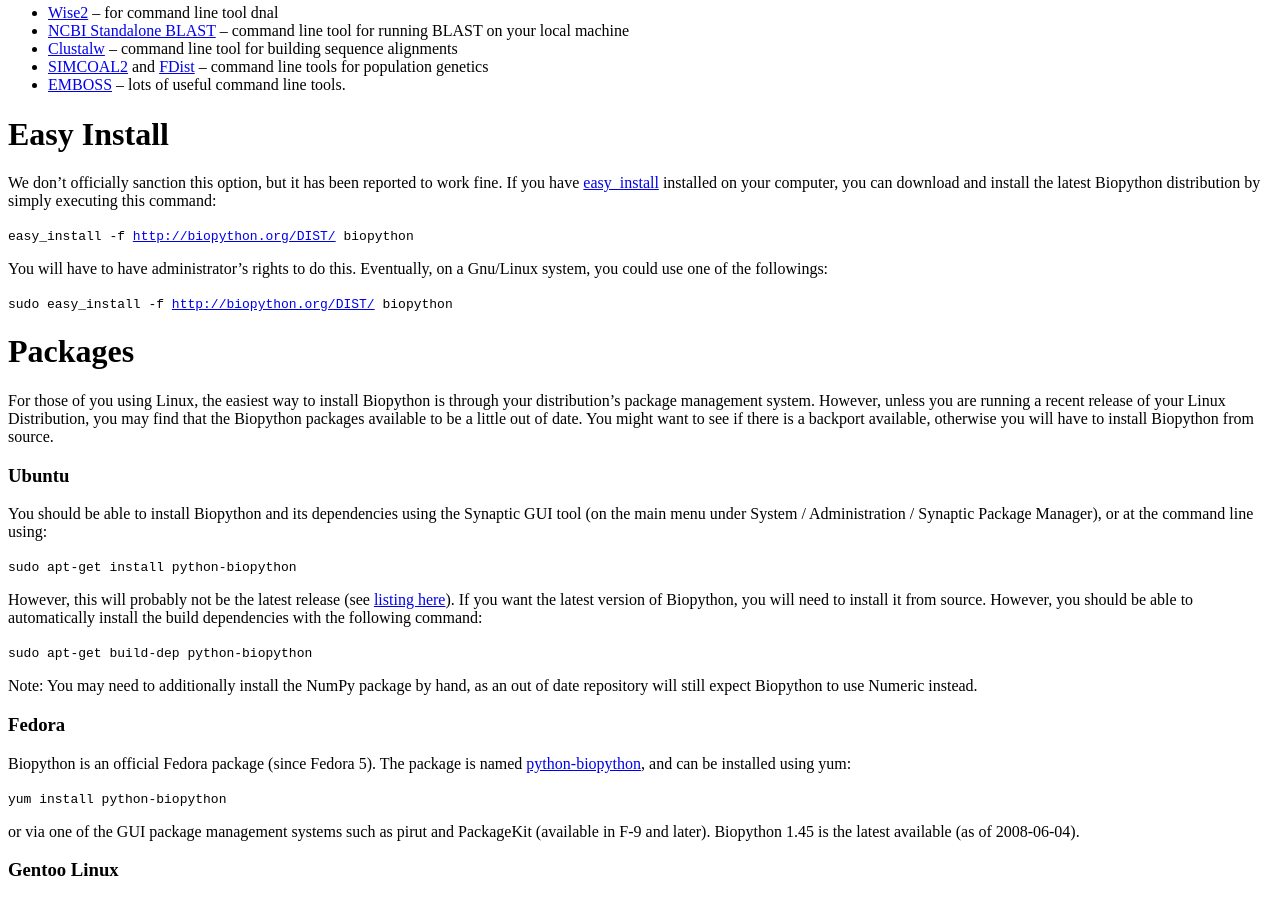
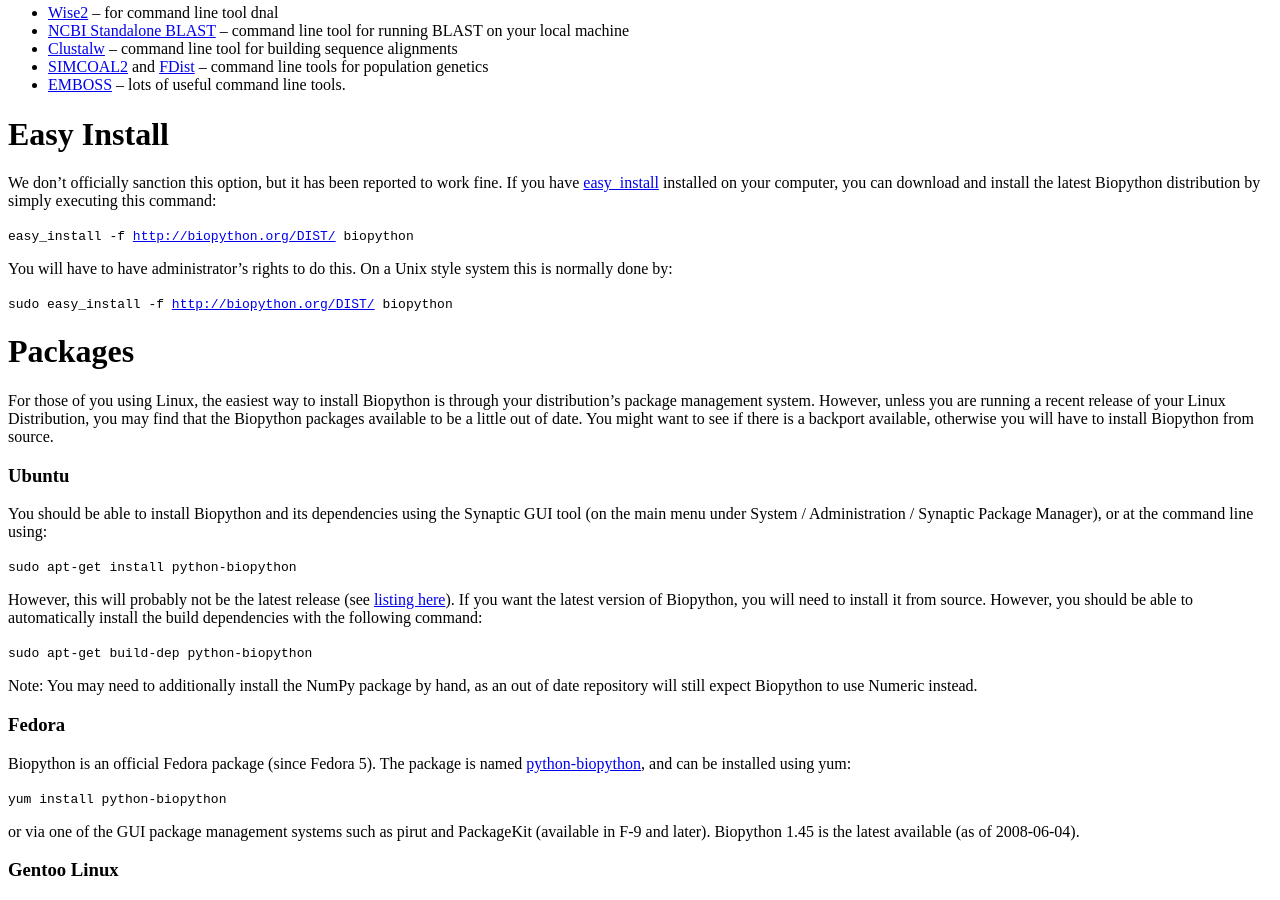
Before and after one commit to biopython/biopython.github.io, a Jekyll site: the page built from wiki/Download.md, in a window 1280 px wide and 900 px high, scrolled down 1122 px. Built offline with Jekyll 4.4.1, drawn with Linux system fonts in a browser that asks for light colours.

Commit message:
/* Easy Install */ correction to my previous change

```diff
--- a/wiki/Download.md
+++ b/wiki/Download.md
@@ -118,8 +118,8 @@ Biopython distribution by simply executing this command:
 
 `easy_install -f `[`http://biopython.org/DIST/`](http://biopython.org/DIST/)` biopython`
 
-You will have to have administrator's rights to do this. Eventually, on
-a Gnu/Linux system, you could use one of the followings:
+You will have to have administrator's rights to do this. On a Unix style
+system this is normally done by:
 
 `sudo easy_install -f `[`http://biopython.org/DIST/`](http://biopython.org/DIST/)` biopython`
 
```
Also changed, not shown: 1 other file.
